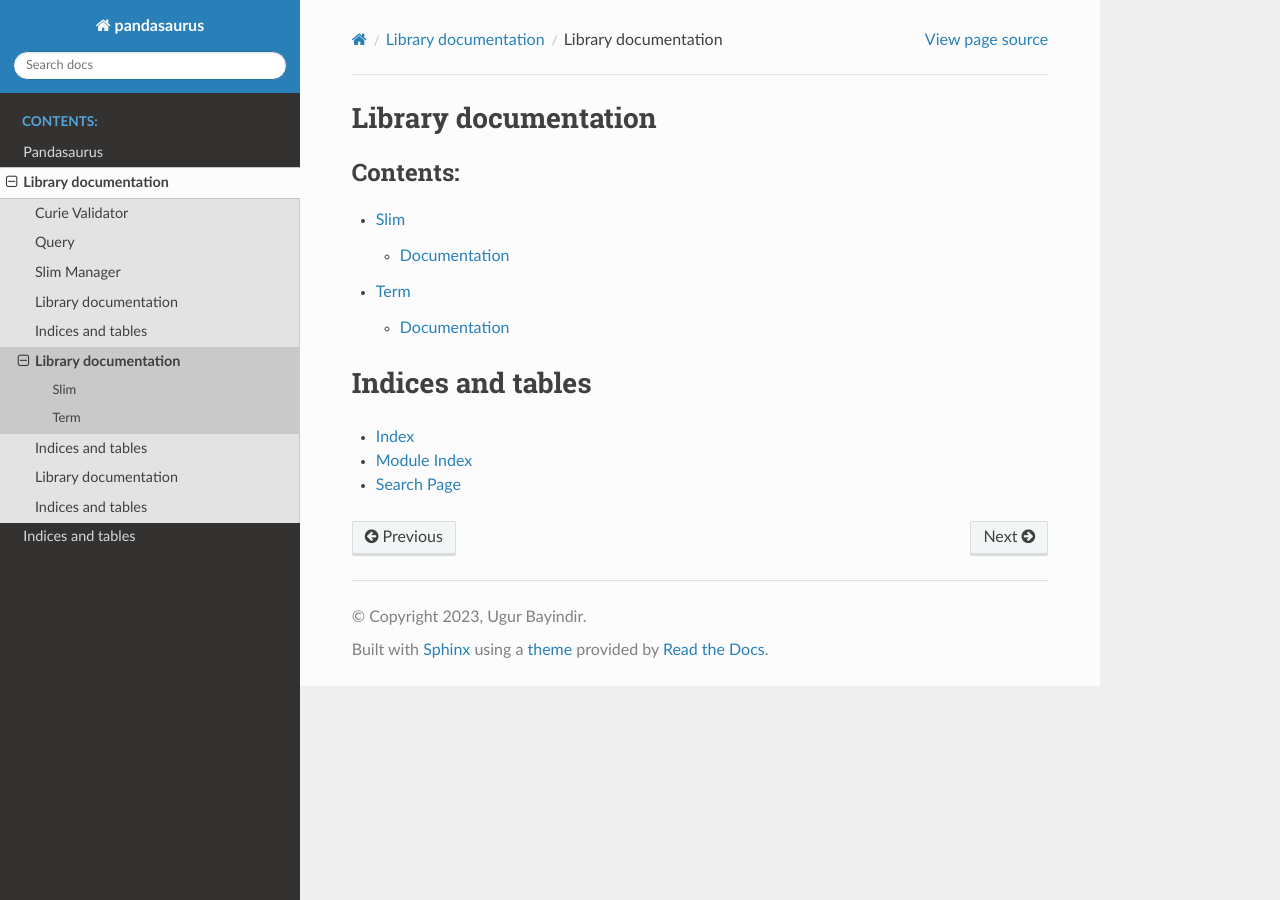
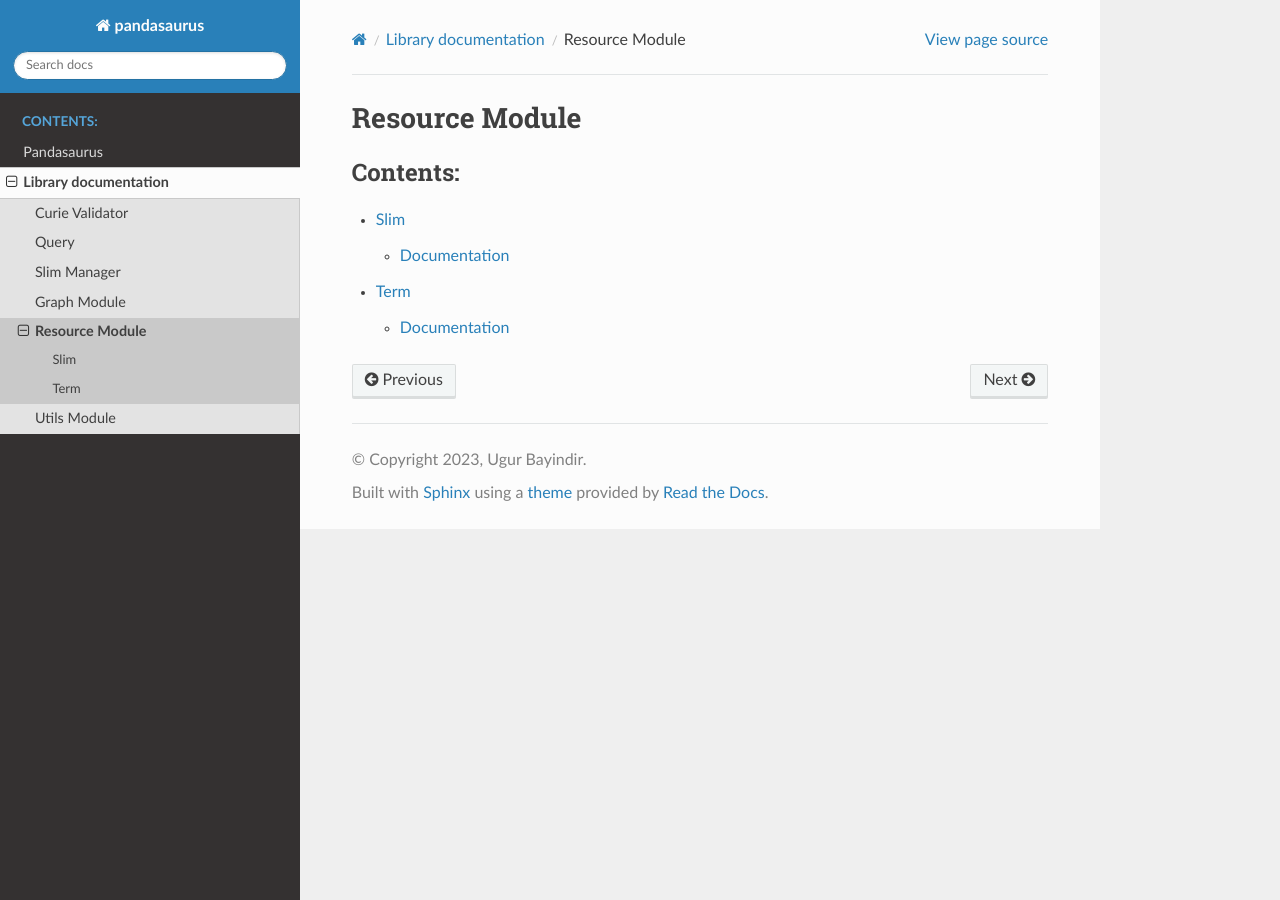
Before and after one commit to INCATools/PandaSaurus, a Sphinx documentation site: the page built from docs/pandasaurus/resources/index.rst, in a window 1280 px wide. Built offline with Sphinx 7.4.7 and the Read the Docs theme 2.0.0, drawn with Linux system fonts in a browser that asks for light colours.

Commit message:
Documentation integration update (#42)
* Sphinx integration

* Updated pandasaurus_exceptions.py

* Updated index files

```diff
--- a/docs/pandasaurus/graph/index.rst
+++ b/docs/pandasaurus/graph/index.rst
@@ -1,4 +1,4 @@
-Library documentation
+Graph Module
 =======================
 
 .. toctree::
@@ -7,10 +7,3 @@ Library documentation
 
    graph_generator
    graph_generator_utils
-
-Indices and tables
-==================
-
-* :ref:`genindex`
-* :ref:`modindex`
-* :ref:`search`
--- a/docs/pandasaurus/index.rst
+++ b/docs/pandasaurus/index.rst
@@ -11,11 +11,3 @@ Library documentation
    graph/index
    resources/index
    utils/index
-
-
-Indices and tables
-==================
-
-* :ref:`genindex`
-* :ref:`modindex`
-* :ref:`search`
--- a/docs/pandasaurus/resources/index.rst
+++ b/docs/pandasaurus/resources/index.rst
@@ -1,4 +1,4 @@
-Library documentation
+Resource Module
 =======================
 
 .. toctree::
@@ -7,10 +7,3 @@ Library documentation
 
    slim
    term
-
-Indices and tables
-==================
-
-* :ref:`genindex`
-* :ref:`modindex`
-* :ref:`search`
--- a/docs/pandasaurus/utils/index.rst
+++ b/docs/pandasaurus/utils/index.rst
@@ -1,4 +1,4 @@
-Library documentation
+Utils Module
 =======================
 
 .. toctree::
@@ -8,10 +8,3 @@ Library documentation
    pandasaurus_exceptions
    query_utils
    sparql_queries
-
-Indices and tables
-==================
-
-* :ref:`genindex`
-* :ref:`modindex`
-* :ref:`search`
```
